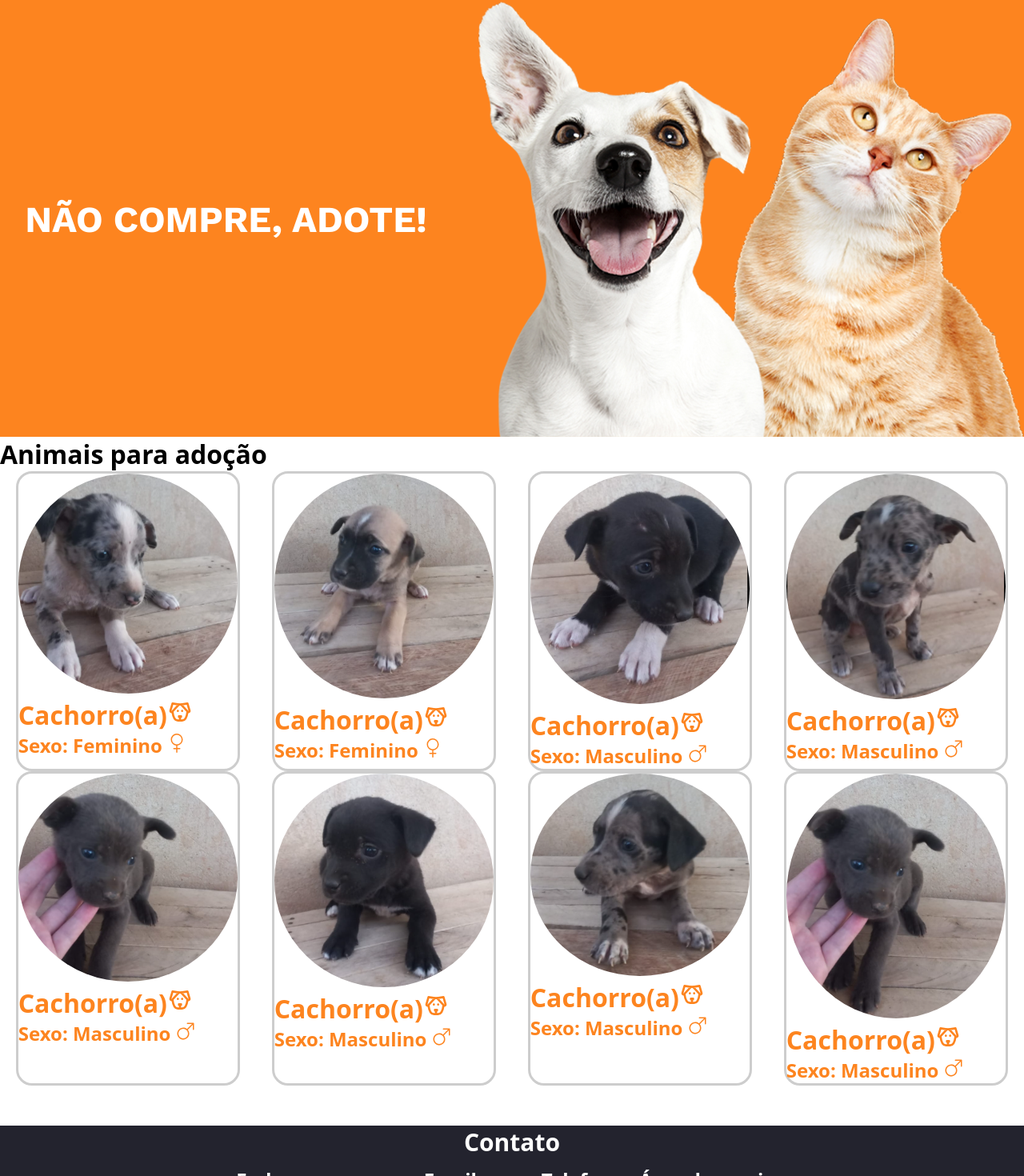
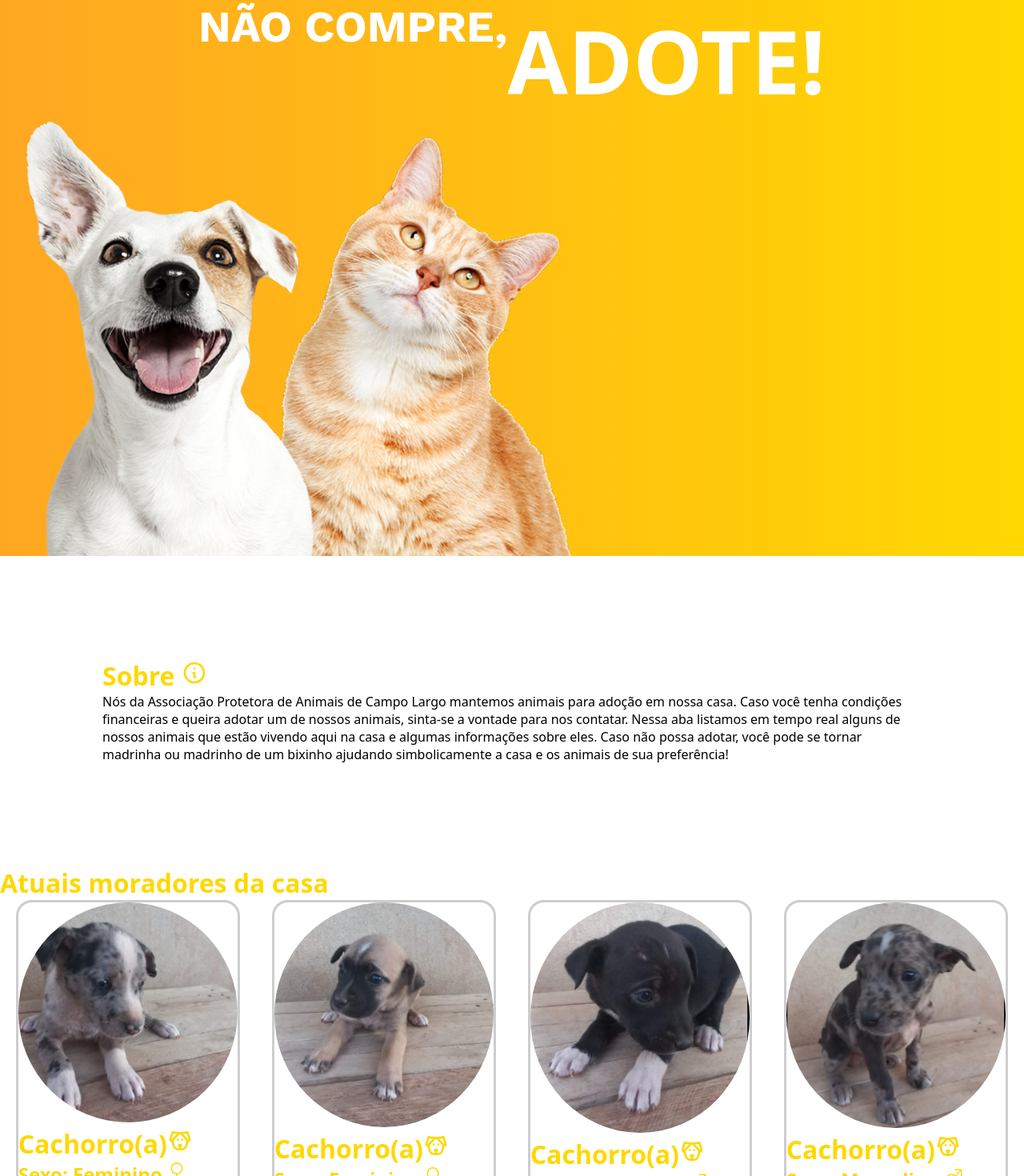
Before and after one commit to Felpasw/Project-a.p.a.c.l, a React (Create React App) app: page /Adoption in a window 1280 px wide. Shown: the part 99-1569 px from the top of the page at 80% size. Built offline with nearby package versions, Linux system fonts and the light colour scheme.

Commit message:
Adjiusting Adoptions Page

```diff
--- a/src/presentation/pages/Adoption/index.tsx
+++ b/src/presentation/pages/Adoption/index.tsx
@@ -1,14 +1,16 @@
 import { Fragment } from 'react';
 import styled from 'styled-components';
 import Navbar from '../../components/Navbar';
+import Footer from '../../components/Footer';
+import { motion } from 'framer-motion';
+
 
 import { GiHollowCat } from "react-icons/gi";
 import { TbDog } from 'react-icons/tb';
 import { BsGenderMale, BsGenderFemale } from 'react-icons/bs';
+import { HiOutlineInformationCircle } from 'react-icons/hi';
+import * as textContent from '../../text-content';
 
-
-import Footer from '../../components/Footer';
-import { motion } from 'framer-motion';
 //images
 import DogF from '../../assets/AdoptionContent/DogF.png';
 import DogF2 from '../../assets/AdoptionContent/DogF2.png';
@@ -18,16 +20,16 @@ import DogM2 from '../../assets/AdoptionContent/DogM2.png';
 import DogM3 from '../../assets/AdoptionContent/DogM3.png';
 import DogM4 from '../../assets/AdoptionContent/DogM4.png';
 import DogM5 from '../../assets/AdoptionContent/DogM5.png';
+import CatAndDogAdoption from '../../assets/AdoptionContent/CatAndDogAdoption.png'
 
-import CatAndDogAdoption from '../../assets/AdoptionContent/CatAndDogAdoption.png'
-import { MdOutlinePets } from 'react-icons/md';
+
 
 const Pets = styled.div`
   display: flex;
   align-items: row;
   flex-direction: row;
   flex-wrap: wrap;
-  color: #FD841F;
+  color: #ffd801;
   justify-content: space-around;
   @media(max-width: 999px){
     align-items: column;
@@ -41,7 +43,7 @@ const Title = styled.h1`
   max-width: 100%;
   margin: auto;
   padding: auto;
-  font-size: 5ch;
+  font-size: 6ch;
   font-family: 'Work Sans', sans-serif;
   text-transform: uppercase;
   right: auto;
@@ -59,17 +61,28 @@ const PresentationContent = styled.div`
   flex-direction: row;
   flex-wrap: wrap;
   padding-top: 100px;
-  background-color: #FD841F;
+  background: -webkit-gradient(linear, left top, right top, from(#ffa722), to(#ffd801)) no-repeat;;
 `;
 const DogAndCat = styled.img`
   max-width: 100%;
-  background-color: #FD841F;
+  /* background-color: #FD841F; */
 `;
 
-const BackGroundDogTrack = styled.h1`
-  color: #FFFF;
-  font-size: 700px;
+const DivContent = styled.div`
+  display: flex;
+  flex-direction: column;
 `;
+const Subtitles = styled.h1`
+  color: #ffd801;
+`;
+const AboutDonation = styled.div`
+  display: flex;
+  flex-direction: column;
+  align-items: start;
+  padding: 5%;
+  margin: 5%;
+`
+
 
 const Petlist = [
   {
@@ -148,14 +161,17 @@ export default function Adoption() {
     <Fragment>
       <Navbar />
       <PresentationContent>
-        <Title>Não compre, adote!   </Title>
+        <Title>Não compre, <h1 style={{ "maxWidth": "100%" }}>adote!</h1></Title>
         <DogAndCat src={CatAndDogAdoption} />
       </PresentationContent>
-
+      <DivContent>
+        <AboutDonation>
+          <Subtitles>Sobre <HiOutlineInformationCircle /></Subtitles>
+          <p>{textContent.AboutDonation}</p>
+        </AboutDonation>
         <div style={{ "display": "flex" }}>
-        <h1>Animais para adoção</h1>
+          <Subtitles style={{ "alignSelf": "center" }}> Atuais moradores da casa </Subtitles>
         </div>
-
         <Pets>
           {
             Petlist.map((element) =>
@@ -185,6 +201,7 @@ export default function Adoption() {
             )
           }
         </Pets>
+      </DivContent>
       <Footer />
     </Fragment>
   )
--- a/src/presentation/text-content/index.ts
+++ b/src/presentation/text-content/index.ts
@@ -9,4 +9,7 @@ const Responsable = " Técnico Dr. Daniel Luis dos Anjos CRMV-PR 11.351";
 const Email = "moresaadv@onda.com.br";
 const Vaccines = 'Contrary to popular belief, Lorem Ipsum is not simply random text. It has roots in a piece of classical Latin literature from 45 BC, making it over 2000 years old. Richard McClintock, a Latin professor at Hampden-Sydney College in Virginia, looked up one of the more obscure Latin words, consectetur, from a Lorem Ipsum passage, and going through the cites of the word in classical literature, discovered the undoubtable source. Lorem Ipsum comes from sections 1.10.32 and 1.10.33 of "de Finibus Bonorum et Malorum" (The Extremes of Good and Evil) by Cicero, written in 45 BC. This book is a treatise on the theory of ethics, very popular during the Renaissance. The first line of Lorem Ipsum, "Lorem ipsum dolor sit amet..", comes from a line in section 1.10.32.';
 const Queries = 'Contrary to popular belief, Lorem Ipsum is not simply random text. It has roots in a piece of classical Latin literature from 45 BC, making it over 2000 years old. Richard McClintock, a Latin professor at Hampden-Sydney College in Virginia, looked up one of the more obscure Latin words, consectetur, from a Lorem Ipsum passage, and going through the cites of the word in classical literature, discovered the undoubtable source. Lorem Ipsum comes from sections 1.10.32 and 1.10.33 of "de Finibus Bonorum et Malorum" (The Extremes of Good and Evil) by Cicero, written in 45 BC. This book is a treatise on the theory of ethics, very popular during the Renaissance. The first line of Lorem Ipsum, "Lorem ipsum dolor sit amet..", comes from a line in section 1.10.32.';
-export { Email, AboutUsText, Services, ContactNum1, ContactNum2, Surgeries, Address, Responsable, Vaccines, Queries }
+const AboutDonation = "Nós da Associação Protetora de Animais de Campo Largo mantemos animais para adoção em nossa casa. Caso você tenha condições financeiras e queira adotar um de nossos animais, sinta-se a vontade para nos contatar. Nessa aba listamos em tempo real alguns de nossos animais que estão vivendo aqui na casa e algumas informações sobre eles. Caso não possa adotar, você pode se tornar madrinha ou madrinho de um bixinho ajudando simbolicamente a casa e os animais de sua preferência! "
+
+
+export { Email, AboutUsText, Services, ContactNum1, ContactNum2, Surgeries, Address, Responsable, Vaccines, Queries, AboutDonation }
```
Lines whose indentation alone changed are shown as unchanged.
